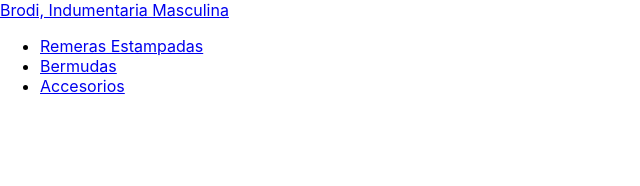
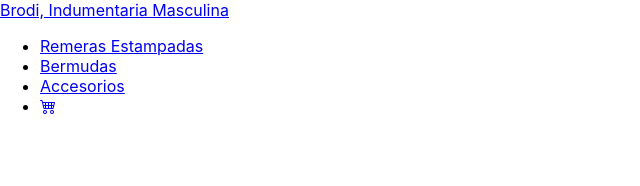
Before and after one commit to alexvallaro/brodiactualizado, a React (Create React App) app: page / in a window 1280 px wide. Shown: the top 186 px of the page, without its empty margins (0-640 px from the left). Built offline with nearby package versions, Linux system fonts and the light colour scheme.

Commit message:
CW ready

```diff
--- /dev/null
+++ b/src/components/CartWidget/indexCW.jsx
@@ -0,0 +1,10 @@
+import React from "react";
+
+//creo componente
+export const CartWidget = () => {
+    return (
+        <i className="bi bi-cart4"></i>
+    );
+}
+//exporto el componente
+export default CartWidget;
--- a/src/components/Navbar/index.jsx
+++ b/src/components/Navbar/index.jsx
@@ -1,4 +1,6 @@
 import React from "react";
+import CartWidget from "../CartWidget/indexCW";
+
 
 export const NavBar = () => {
     return (
@@ -16,7 +18,10 @@
                 </li>
                 <li>
                     <a className="nav__link" href="#">Accesorios</a>
-
+                </li>
+                <li>
+                    <a className="nav__link" href="#"> <CartWidget />
+                    </a>
                 </li>
                 </ul>
             </nav>
```
Also changed, not shown: src/components/CartWidget/stylesCW.css (added), src/components/CartiWidget/stylesCW.css (deleted).
